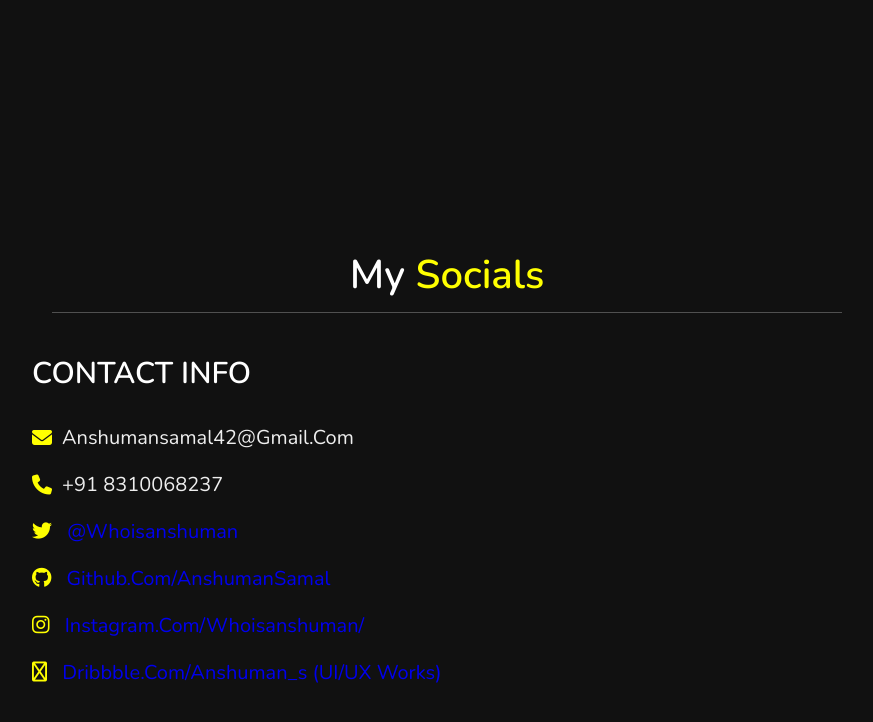
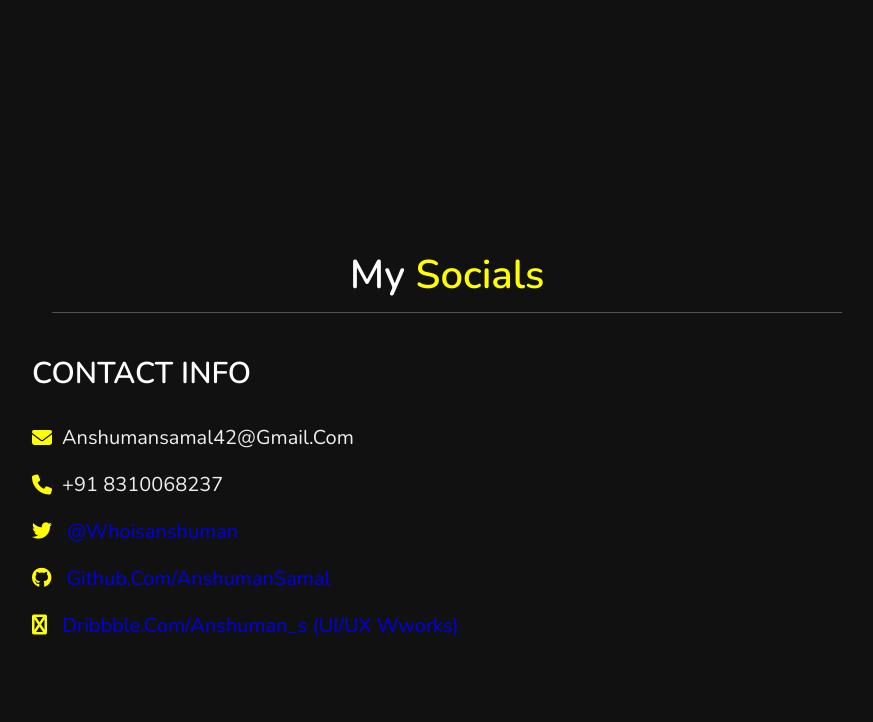
Before and after one commit to AnshumanSamal/myportfolio, a plain HTML site: page index.html in a window 1280 px wide. Shown: the part 2972-3694 px from the top of the page, without its empty margins (368-1241 px from the left). Drawn offline with nearby package versions, Linux system fonts and the light colour scheme.

Commit message:
Update index.html

```diff
--- a/index.html
+++ b/index.html
@@ -124,8 +124,7 @@ I absolutely love connecting with people so feel free to reach out to me.</p>
 				<h3><i class="fas fa-phone"></i> +91 8310068237</h3>
 				<h3><a href="https://twitter.com/whoisanshuman"><i class="fa-brands fa-twitter"></i> @whoisanshuman</h3></a>
 				<h3><a href="https://github.com/AnshumanSamal"><i class="fab fa-github"></i> github.com/AnshumanSamal</h3></a>
-				<h3><a href="https://www.instagram.com/whoisanshuman/"><i class="fab fa-instagram"></i> instagram.com/whoisanshuman/</h3></a>
-				<h3><a href="https://dribbble.com/anshuman_s"><i class="fa-regular fa-basketball"></i> dribbble.com/anshuman_s (UI/UX works)</h3></a>
+				<h3><a href="https://dribbble.com/anshuman_s"><i class="fab fa-basketball"></i> dribbble.com/anshuman_s (UI/UX wworks)</h3></a>
 			</div>
 		</div>
 	</div>
```
